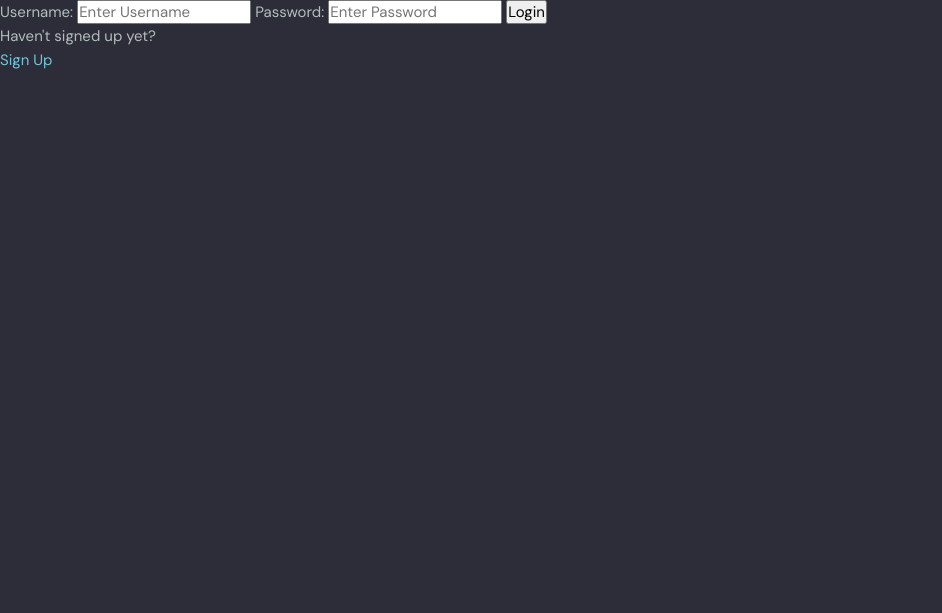
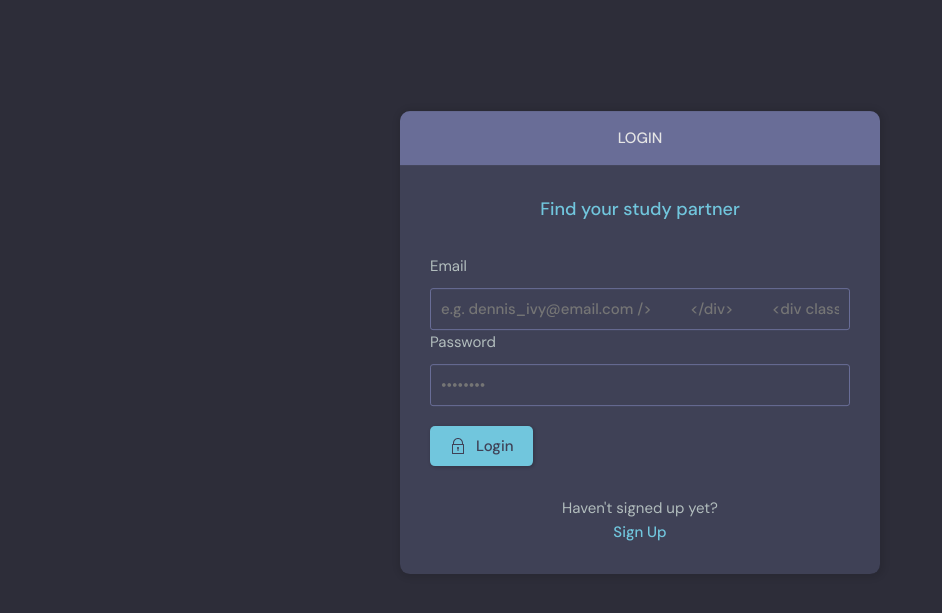
Before and after one commit to kema-ray/studybud, a Django app: page /login/ in a window 1280 px wide. Shown: the part 76-689 px from the top of the page, without its empty margins (0-942 px from the left). Run offline with Django 4.2, Linux system fonts and the light colour scheme.

Commit message:
create the login template

```diff
--- a/base/templates/base/login_register.html
+++ b/base/templates/base/login_register.html
@@ -1,36 +1,97 @@
-{% extends 'main.html'%}
+{% extends 'main.html' %}
+
+{% block content %}
+<main class="auth layout">
+
+  {% if page == 'login' %}
+  <div class="container">
+    <div class="layout__box">
+      <div class="layout__boxHeader">
+        <div class="layout__boxTitle">
+          <h3>Login</h3>
+        </div>
+      </div>
+      <div class="layout__body">
+        <h2 class="auth__tagline">Find your study partner</h2>
+
+        <form class="form" action="" method="POST">
+          {% csrf_token %}
+          <div class="form__group form__group">
+            <label for="room_name">Email</label>
+            <input id="username" name="email" type="email" placeholder="e.g. dennis_ivy@email.com />
+          </div>
+          <div class=" form__group">
+            <label for="password">Password</label>
+            <input id="password" name="password" type="password"
+              placeholder="&bull;&bull;&bull;&bull;&bull;&bull;&bull;&bull;" />
+          </div>
+
+          <button class="btn btn--main" type="submit">
+            <svg version="1.1" xmlns="http://www.w3.org/2000/svg" width="32" height="32" viewBox="0 0 32 32">
+              <title>lock</title>
+              <path
+                d="M27 12h-1v-2c0-5.514-4.486-10-10-10s-10 4.486-10 10v2h-1c-0.553 0-1 0.447-1 1v18c0 0.553 0.447 1 1 1h22c0.553 0 1-0.447 1-1v-18c0-0.553-0.447-1-1-1zM8 10c0-4.411 3.589-8 8-8s8 3.589 8 8v2h-16v-2zM26 30h-20v-16h20v16z">
+              </path>
+              <path
+                d="M15 21.694v4.306h2v-4.306c0.587-0.348 1-0.961 1-1.694 0-1.105-0.895-2-2-2s-2 0.895-2 2c0 0.732 0.413 1.345 1 1.694z">
+              </path>
+            </svg>
+
+            Login
+          </button>
+        </form>
+
+        <div class="auth__action">
+          <p>Haven't signed up yet?</p>
+          <a href="{% url 'register' %}" class="btn btn--link">Sign Up</a>
+        </div>
+      </div>
+    </div>
+  </div>
+  {% else %}
+  <div class="container">
+    <div class="layout__box">
+      <div class="layout__boxHeader">
+        <div class="layout__boxTitle">
+          <h3>Register</h3>
+        </div>
+      </div>
+      <div class="layout__body">
+        <h2 class="auth__tagline">Find your study partner</h2>
+
+        <form class="form" action="" method="POST">
+          {% csrf_token %}
+
+          {% for field in form %}
+          <div class="form__group form__group">
+            <label for="room_name">{{field.label}}</label>
+            {{field}}
+          </div>
+          {% endfor %}
 
 
-{% block content %}
+          <button class="btn btn--main" type="submit">
+            <svg version="1.1" xmlns="http://www.w3.org/2000/svg" width="32" height="32" viewBox="0 0 32 32">
+              <title>lock</title>
+              <path
+                d="M27 12h-1v-2c0-5.514-4.486-10-10-10s-10 4.486-10 10v2h-1c-0.553 0-1 0.447-1 1v18c0 0.553 0.447 1 1 1h22c0.553 0 1-0.447 1-1v-18c0-0.553-0.447-1-1-1zM8 10c0-4.411 3.589-8 8-8s8 3.589 8 8v2h-16v-2zM26 30h-20v-16h20v16z">
+              </path>
+              <path
+                d="M15 21.694v4.306h2v-4.306c0.587-0.348 1-0.961 1-1.694 0-1.105-0.895-2-2-2s-2 0.895-2 2c0 0.732 0.413 1.345 1 1.694z">
+              </path>
+            </svg>
 
-{% if page == 'login' %}
-<div>
-    <form action="" method="POST">
-        {% csrf_token %}
-        <label>Username:</label>
-        <input type="text" name="username" placeholder="Enter Username" />
-        <label>Password:</label>
-        <input type="password" name="password" placeholder="Enter Password" />
+            Register
+          </button>
+        </form>
 
-        <input type="submit" value="Login" />
-    </form>
-    <p>Haven't signed up yet?</p>
-    <a href="{% url 'register' %}">Sign Up</a>
-</div>
-
-{% else %}
-
-<div>
-    <form action="" method="POST">
-        {% csrf_token %}
-        {{form.as_p}}
-        <input type="submit" value="Register" />
-    </form>
-    <p>Already signed up?</p>
-    <a href="{% url 'login' %}">Login</a>
-</div>
-
-{% endif %}
-
-
+        <div class="auth__action">
+          <p>Already signed up yet?</p>
+          <a href="{% url 'login' %}" class="btn btn--link">Sign Up</a>
+        </div>
+      </div>
+    </div>
+  </div>
+  {% endif %}
+</main>
 {% endblock content %}
```
Also changed, not shown: base/templates/base/login_register_old.html (added, +36 -0 lines).
